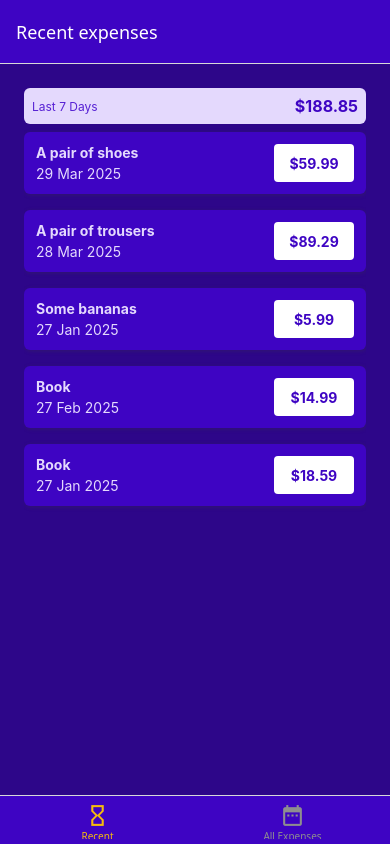
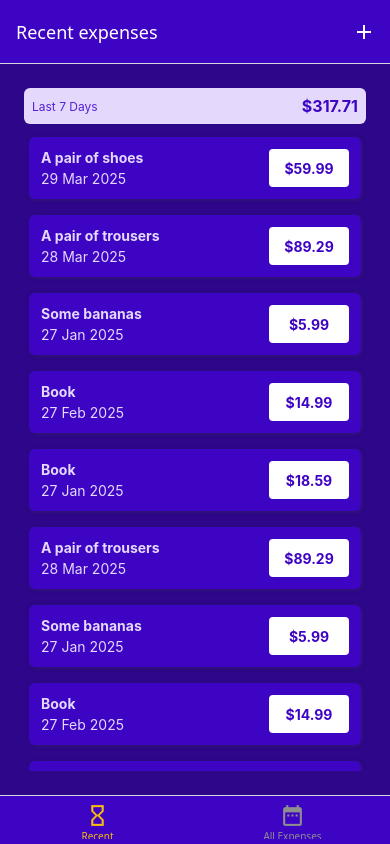
Before and after one commit to codebyakshay/Expense-Tracker, a React Native app: screen / in a window 390 px wide. Built offline with nearby package versions, Linux system fonts and the light colour scheme.

Commit message:
UI added
add btn on the header right and opening a new screen upon clicking on the list item to manipulate the list details (update, delete )

```diff
--- a/App.js
+++ b/App.js
@@ -14,6 +14,8 @@ import { MainGloabalStyle } from "./constant/MainGloabalStyle";
 import AllExpenses from "./screens/AllExpenses";
 import ManageExpenses from "./screens/ManageExpenses";
 import RecentExpenses from "./screens/RecentExpenses";
+import { Pressable } from "react-native";
+import IconButton from "./components/UI/IconButton";
 
 const Stack = createNativeStackNavigator();
 const Tab = createBottomTabNavigator();
@@ -21,7 +23,7 @@ const Tab = createBottomTabNavigator();
 function ExpenseOverview() {
   return (
     <Tab.Navigator
-      screenOptions={{
+      screenOptions={({ navigation }) => ({
         headerStyle: {
           backgroundColor: MainGloabalStyle.colors.primary500,
         },
@@ -30,7 +32,15 @@ function ExpenseOverview() {
           backgroundColor: MainGloabalStyle.colors.primary500,
         },
         tabBarActiveTintColor: MainGloabalStyle.colors.accent500,
-      }}
+        headerRight: ({ tintColor }) => (
+          <IconButton
+            name={"add"}
+            size={24}
+            color={tintColor}
+            onPress={() => navigation.navigate("Manage Expense")}
+          />
+        ),
+      })}
     >
       <Tab.Screen
         name="recent expense"
@@ -43,6 +53,7 @@ function ExpenseOverview() {
           ),
         }}
       />
+
       <Tab.Screen
         name="all expense"
         component={AllExpenses}
@@ -64,13 +75,13 @@ export default function App() {
       <NavigationContainer>
         <Stack.Navigator>
           <Stack.Screen
-            name="Bottom Tab"
+            name="ExpenseOverview"
             component={ExpenseOverview}
             options={{
               headerShown: false,
             }}
           />
-          <Stack.Screen name="manage expense" component={ManageExpenses} />
+          <Stack.Screen name="Manage Expense" component={ManageExpenses} />
         </Stack.Navigator>
       </NavigationContainer>
     </>
--- a/components/ExpensesOutput/ExpenseItem.js
+++ b/components/ExpensesOutput/ExpenseItem.js
@@ -1,10 +1,20 @@
 import { Pressable, StyleSheet, Text, View } from "react-native";
 import { MainGloabalStyle } from "../../constant/MainGloabalStyle";
 import { getFormatedDate } from "../../utils/date";
+import { useNavigation } from "@react-navigation/native";
 
 export default function ExpenseItem({ description, amount, date }) {
+  const navigation = useNavigation();
+
+  function expensePressHandler() {
+    //
+    navigation.navigate("Manage Expense");
+  }
   return (
-    <Pressable>
+    <Pressable
+      onPress={expensePressHandler}
+      style={({ pressed }) => pressed && styles.pressed}
+    >
       <View style={styles.item}>
         <View>
           <Text style={[styles.description, styles.textBase]}>
@@ -21,6 +31,9 @@ export default function ExpenseItem({ description, amount, date }) {
 }
 
 const styles = StyleSheet.create({
+  pressed: {
+    opacity: 0.5,
+  },
   item: {
     padding: 12,
     marginVertical: 8,
--- a/components/ExpensesOutput/ExpensesList.js
+++ b/components/ExpensesOutput/ExpensesList.js
@@ -11,8 +11,13 @@ export default function ExpensesList({ expenses }) {
       data={expenses}
       renderItem={renderExpenseItem}
       keyExtractor={(item) => item.id}
+      style={styles.listContainer}
     />
   );
 }
 
-const styles = StyleSheet.create({});
+const styles = StyleSheet.create({
+  listContainer: {
+    padding: 5,
+  },
+});
--- a/components/ExpensesOutput/ExpensesOutput.js
+++ b/components/ExpensesOutput/ExpensesOutput.js
@@ -34,6 +34,30 @@ const DUMMY_EXPENSES = [
     amount: 18.59,
     date: new Date("2025-01-27"), // ✅ Correct format
   },
+  {
+    id: "e6",
+    description: "A pair of trousers",
+    amount: 89.29,
+    date: new Date("2025-03-28"), // ✅ Correct format
+  },
+  {
+    id: "e7",
+    description: "Some bananas",
+    amount: 5.99,
+    date: new Date("2025-01-27"), // ✅ Correct format
+  },
+  {
+    id: "e8",
+    description: "Book",
+    amount: 14.99,
+    date: new Date("2025-02-27"), // ✅ Correct format
+  },
+  {
+    id: "e9",
+    description: "Book",
+    amount: 18.59,
+    date: new Date("2025-01-27"), // ✅ Correct format
+  },
 ];
 
 export default function ExpensesOutput({ expenses, expensesPeriod }) {
--- /dev/null
+++ b/components/UI/IconButton.js
@@ -0,0 +1,30 @@
+import { Pressable, StyleSheet, Text, View } from "react-native";
+import { MaterialIcons } from "@expo/vector-icons";
+import React from "react";
+
+export default function IconButton({ name, size, color, onPress }) {
+  return (
+    <Pressable
+      onPress={onPress}
+      android_ripple={{ color: "#ccc" }}
+      style={({ pressed }) => pressed && styles.pressed}
+    >
+      <View style={styles.buttonContainer}>
+        <MaterialIcons name={name} size={size} color={color} />
+      </View>
+    </Pressable>
+  );
+}
+
+const styles = StyleSheet.create({
+  buttonContainer: {
+    borderRadius: 24,
+    padding: 6,
+    marginHorizontal: 8,
+    marginVertical: 2,
+    justifyContent: "center",
+  },
+  pressed: {
+    opacity: 0.75,
+  },
+});
```
